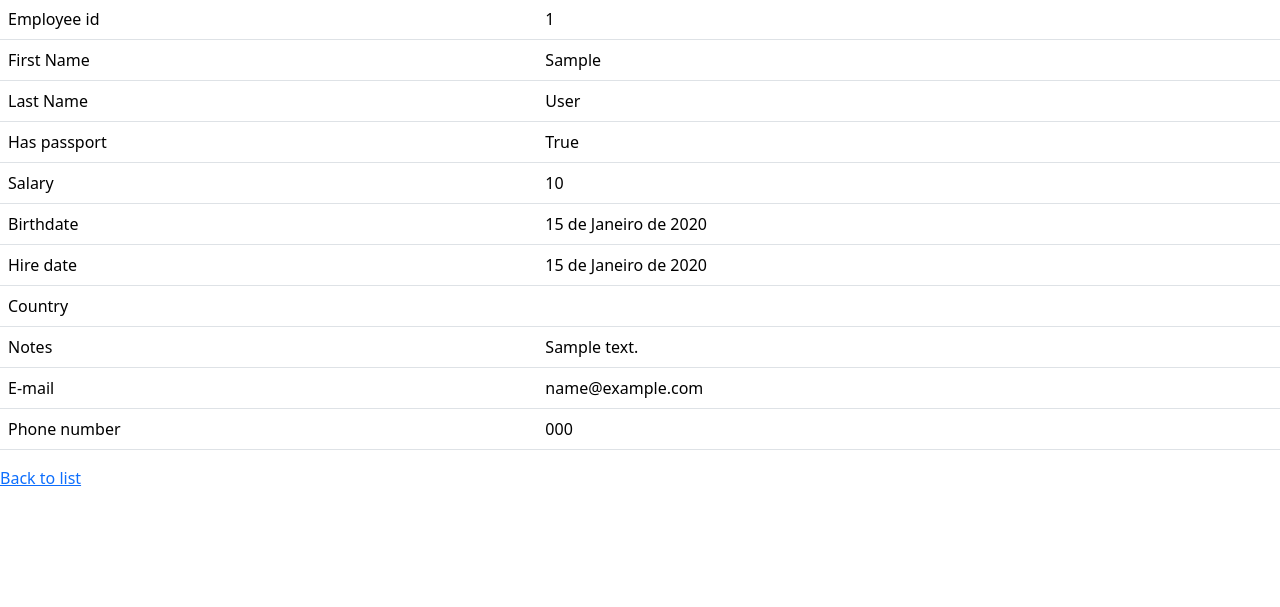
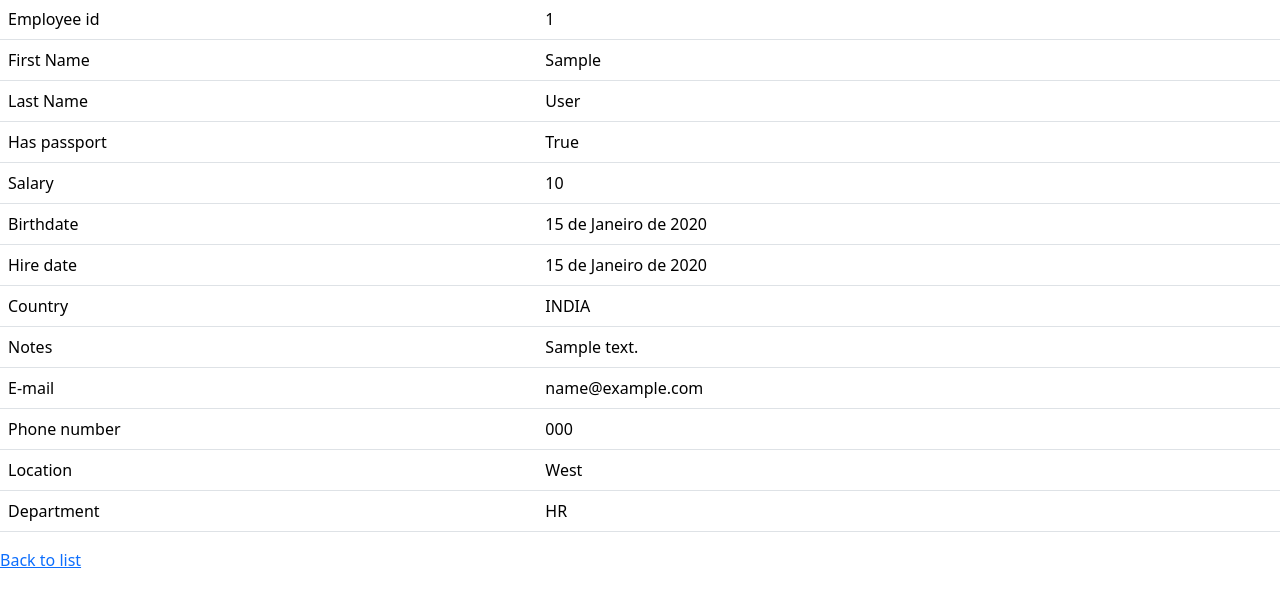
Before and after one commit to Cristianoaf81GIT/django5_course, a Django app: page /PayRollApp/EmployeeDetails/1 in a window 1280 px wide. Shown: the part 57-664 px from the top of the page. Run offline with Django 5.2, Linux system fonts and the light colour scheme; data comes from the database, SQL or seed files in the repository; tables that the repository leaves empty hold one stand-in row (values such as "Sample post").

Commit message:
feat(PayRollApp): add select_related in EmployeeDetails
Closes #main

```diff
--- a/CrudOperationsExample/PayRollApp/views.py
+++ b/CrudOperationsExample/PayRollApp/views.py
@@ -18,7 +18,12 @@ def employee_list(request: HttpRequest) -> HttpResponse:
 
 def employee_details(request: HttpRequest, id: int) -> HttpResponse:
     template_file = "PayRollApp/EmployeeDetails.html"
-    employee: Employee = Employee.objects.get(id=id)  # pyright: ignore
+    # employee: Employee = Employee.objects.get(id=id)  # pyright: ignore
+    employee: Employee = (
+        Employee.objects.select_related("emp_department", "emp_country")  # pyright: ignore
+        .all()
+        .filter(id=id)
+    )[0]
     context: Dict[str, Employee] = {"Employee": employee}
     return render(request=request, template_name=template_file, context=context)  # noqa
 
--- a/CrudOperationsExample/templates/PayRollApp/EmployeeDetails.html
+++ b/CrudOperationsExample/templates/PayRollApp/EmployeeDetails.html
@@ -52,7 +52,7 @@
 
     <tr>
       <td>Country</td>
-      <td>{{Employee.country}}</td>
+      <td>{{Employee.emp_country}}</td>
     </tr>
 
     <tr>
@@ -68,6 +68,16 @@
     <tr>
       <td>Phone number</td>
       <td>{{Employee.phone_number}}</td>
+    </tr>
+
+    <tr>
+      <td>Location</td>
+      <td>{{Employee.emp_department.location_name}}</td>
+    </tr>
+
+    <tr>
+      <td>Department</td>
+      <td>{{Employee.emp_department.dept_name}}</td>
     </tr>
 
   </table>
--- a/requirements.txt
+++ b/requirements.txt
@@ -4,15 +4,18 @@ certifi==2024.2.2
 charset-normalizer==3.3.2
 Django==5.0.3
 docopt==0.6.2
+Faker==25.9.1
 idna==3.7
 mssql-django==1.5
 num2words==0.5.13
 pydantic==2.7.0
 pydantic_core==2.18.1
 pyodbc==5.1.0
+python-dateutil==2.9.0.post0
 python-dotenv==1.0.1
 pytz==2024.1
 requests==2.31.0
+six==1.16.0
 sqlparse==0.4.4
 typing_extensions==4.11.0
 urllib3==2.2.1
```
